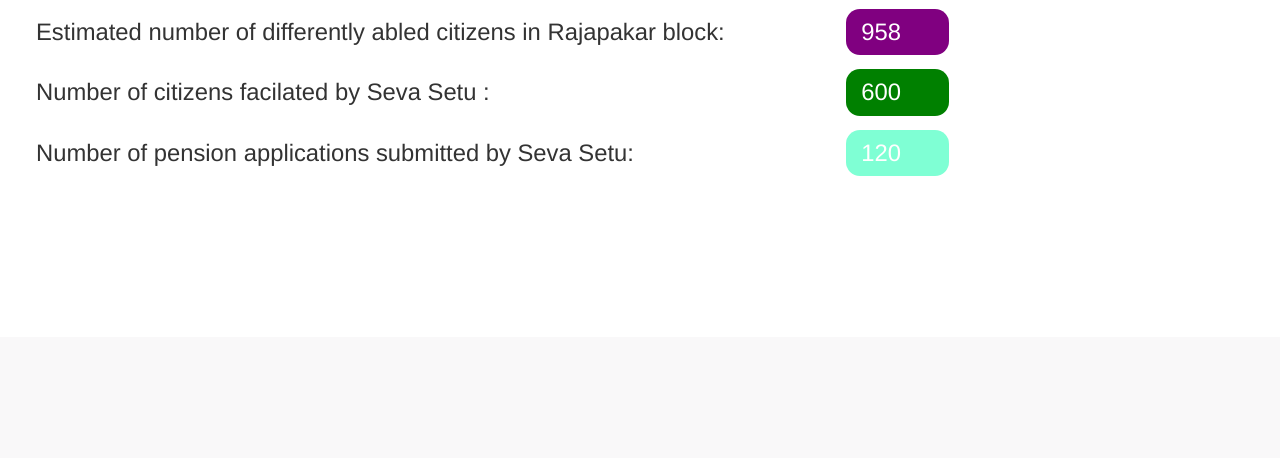
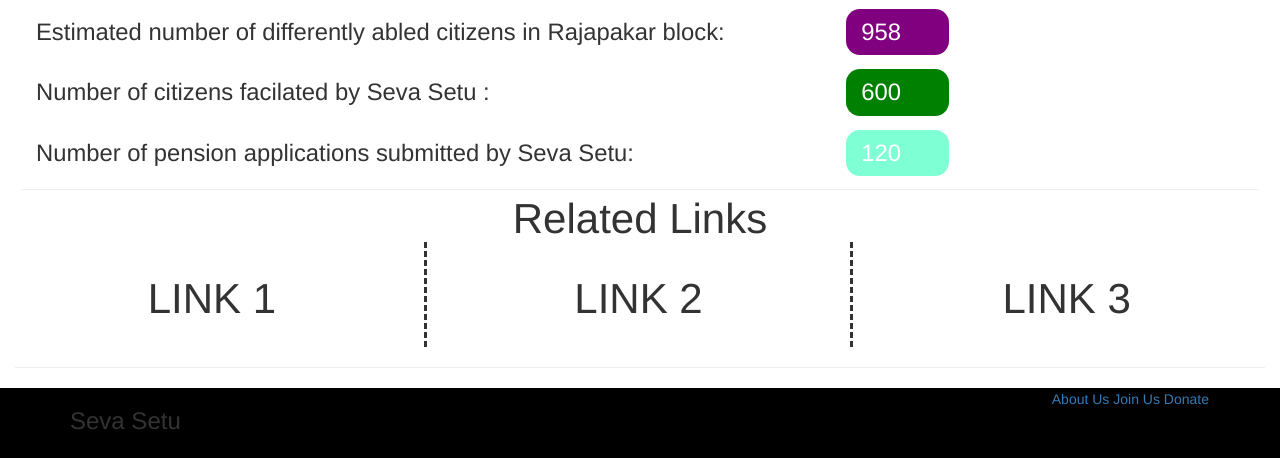
Before and after one commit to seva-setu/fundraiser-report-card, a PHP site: page / in a window 1280 px wide. Shown: the part 463-921 px from the top of the page. Before the commit the page ends 639 px from the top, so only its background shows below. Run offline with PHP 8.4, Linux system fonts and the light colour scheme; some libraries are stand-ins or nearby versions.

Commit message:
Added structure for div5 and footer

```diff
--- a/index.php
+++ b/index.php
@@ -19,12 +19,21 @@
 	.btn_no{
 		border-radius: 1em;
 	}
+	footer {
+            background-color: black;
+        }
+	#justpushtobottom {
+	    height: 82vh;
+	}
 	/* for screens that are at least 320 pixels wide but less than or equal to 640 pixels wide */
 	@media screen and (min-width:320px) and (max-width:640px) and (orientation:portrait) {
 
   		body{font-size: 10px;}
   		.border{
   			border-right-width: 0px;
+  			border-block-end-style: groove;
+			border-block-end-width: 1px;
+			margin-block-end: 1px;
   		}
   		.btn_no{
 		margin-top:5% ;
@@ -35,6 +44,9 @@
   		body{font-size: 14px;}
   		.border{
   			border-right-width: 0px;
+  			border-block-end-style: groove;
+			border-block-end-width: 1px;
+			margin-block-end: 1px;
   		}
   		.btn_no{
 		margin-top:5% ;
@@ -138,8 +150,40 @@
 			<div id="div4-33" class="col-xs-3"></div>
 		</div>
 	</div>
+	<div class="container-fluid">
+		<hr style="margin: 0.5%;">
+		<h1 style="text-align:center;margin:0 auto;">Related Links</h1>
+		<div class="row">
+			<div class="col-sm-4 border" style="text-align: center;padding: 1em;">
+			<h1>LINK 1</h1>
+			</div>
+			<div class="col-sm-4 border" style="text-align: center;padding: 1em;">
+			<h1>LINK 2</h1>
+			</div>
+			<div class="col-sm-4" style="text-align: center;padding: 1em;">
+			<h1>LINK 3</h1>
+			</div>
 
-
+		</div>
+		<hr>
+	</div>
+	<footer class="footer p-t-1">
+        <div class="container">
+            <div class="pull-right">
+                <nav class="navbar" style="background:transparent; color: black;">
+                    <nav class="nav navbar-nav pull-xs-left">
+                        <a class="nav-item nav-link" href="#">About Us</a>
+                        <a class="nav-item nav-link" href="#">Join Us</a>
+                        <a class="nav-item nav-link" href="#">Donate</a>
+                    </nav>
+                </nav>
+            </div>
+            <p class="h6">
+                <h3>Seva Setu</h3>
+                <a href="www.sevasetu.org" target="_blank"></a>
+            </p>
+        </div>
+    </footer>
 
 </body>
 	<!-- Initializing Google Maps -->
```
